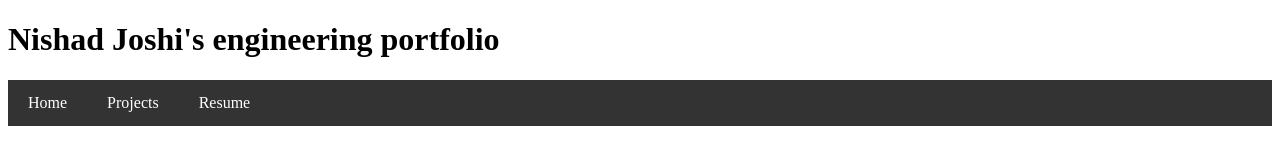
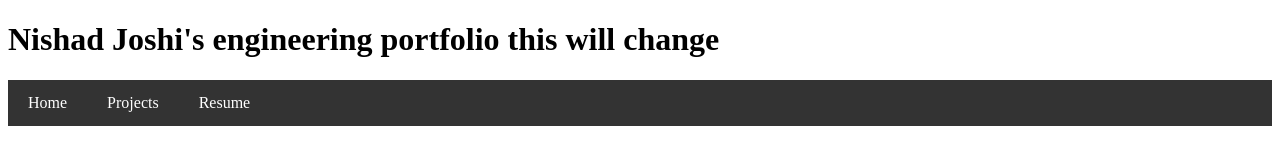
Before and after one commit to joshinishad24/joshinishad24.github.io, a plain HTML site: page index.html in a window 1280 px wide. Drawn offline with Linux system fonts and the light colour scheme.

Commit message:
Update index.html

```diff
--- a/index.html
+++ b/index.html
@@ -9,7 +9,7 @@
  <body>
 
     <header>
-      <h1>Nishad Joshi's engineering portfolio</h1>
+      <h1>Nishad Joshi's engineering portfolio this will change</h1>
     </header>
 
     <nav class="navbar">
```
